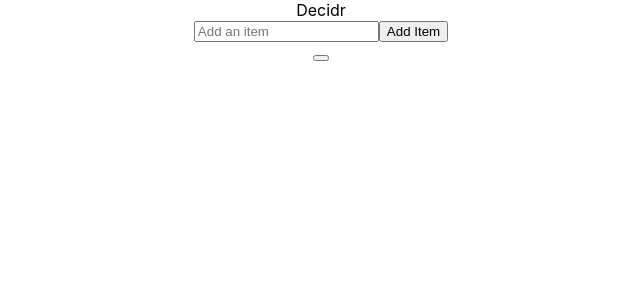
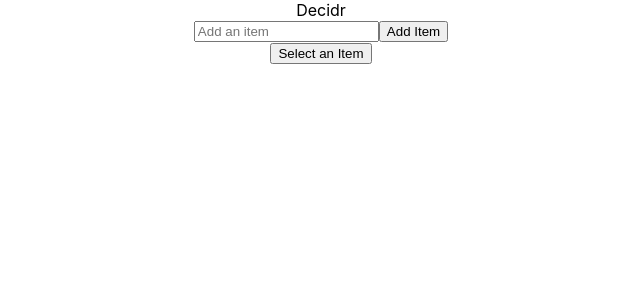
Before and after one commit to firezgi/decidr, a React (Create React App) app: page / in a window 1280 px wide. Shown: the top 300 px of the page, without its empty margins (319-959 px from the left). Built offline with nearby package versions, Linux system fonts and the light colour scheme.

Commit message:
feat(app.js): display selected item #12

```diff
--- a/src/App.js
+++ b/src/App.js
@@ -17,7 +17,13 @@ function App() {
       <AddItem
       listContainer={listContainer}
       setListContainer={setListContainer} />
-      <button onClick={selectItem}></button>
+      <div className="selectedItem">
+      {selectedItem}
+      </div>
+      <button onClick={selectItem}>Select an Item</button>
+
+
+
     </div>
   );
 }
```
